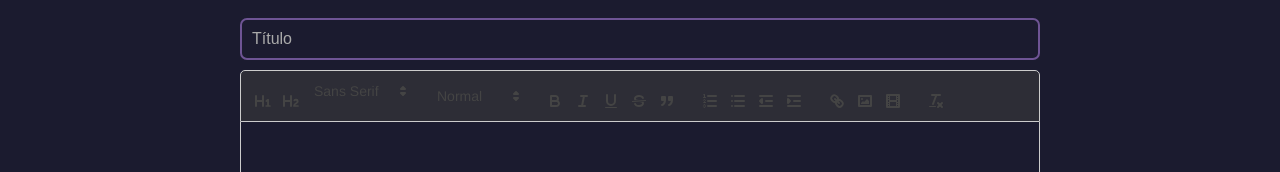
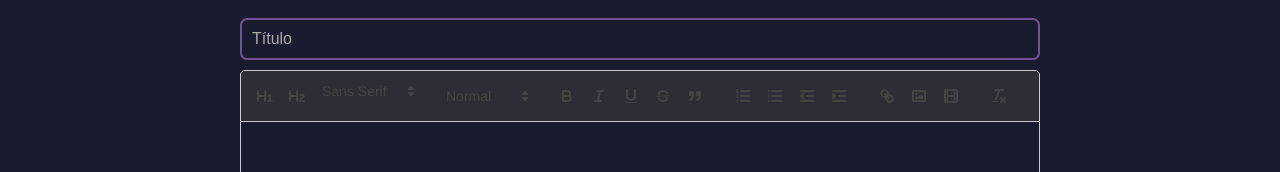
Before and after one commit to Daniel-Santiago-Acosta-1013/requies-versuum, a React (Vite) app: page /create in a window 1280 px wide. Shown: the part 193-365 px from the top of the page. Built offline with nearby package versions, Linux system fonts and the light colour scheme; the HTML template or start-up script is replaced by a standard one.

Commit message:
[add][fix] improving the order of text icons

```diff
--- a/src/components/RichTextEditor/RichTextEditor.scss
+++ b/src/components/RichTextEditor/RichTextEditor.scss
@@ -7,6 +7,15 @@
         border-top-right-radius: 5px;
         background-color: #2d2d36;
         font-size: 14px;
+        display: flex;
+        flex-wrap: wrap;
+        justify-content: space-between;
+        align-items: center;
+
+        button, select {
+            margin: 5px 2px;
+            align-items: center;
+        }
     }
 
     .ql-container {
```
